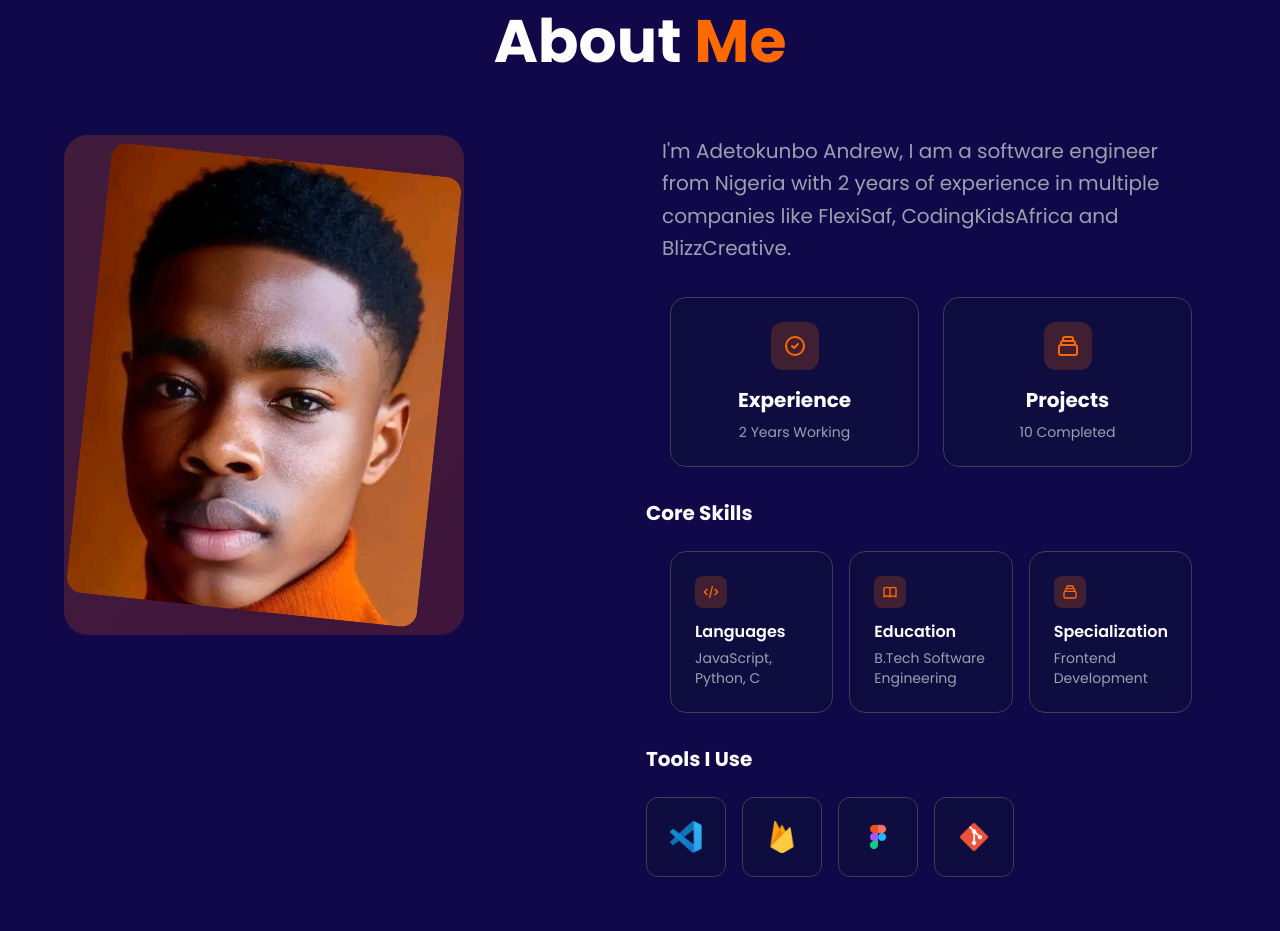
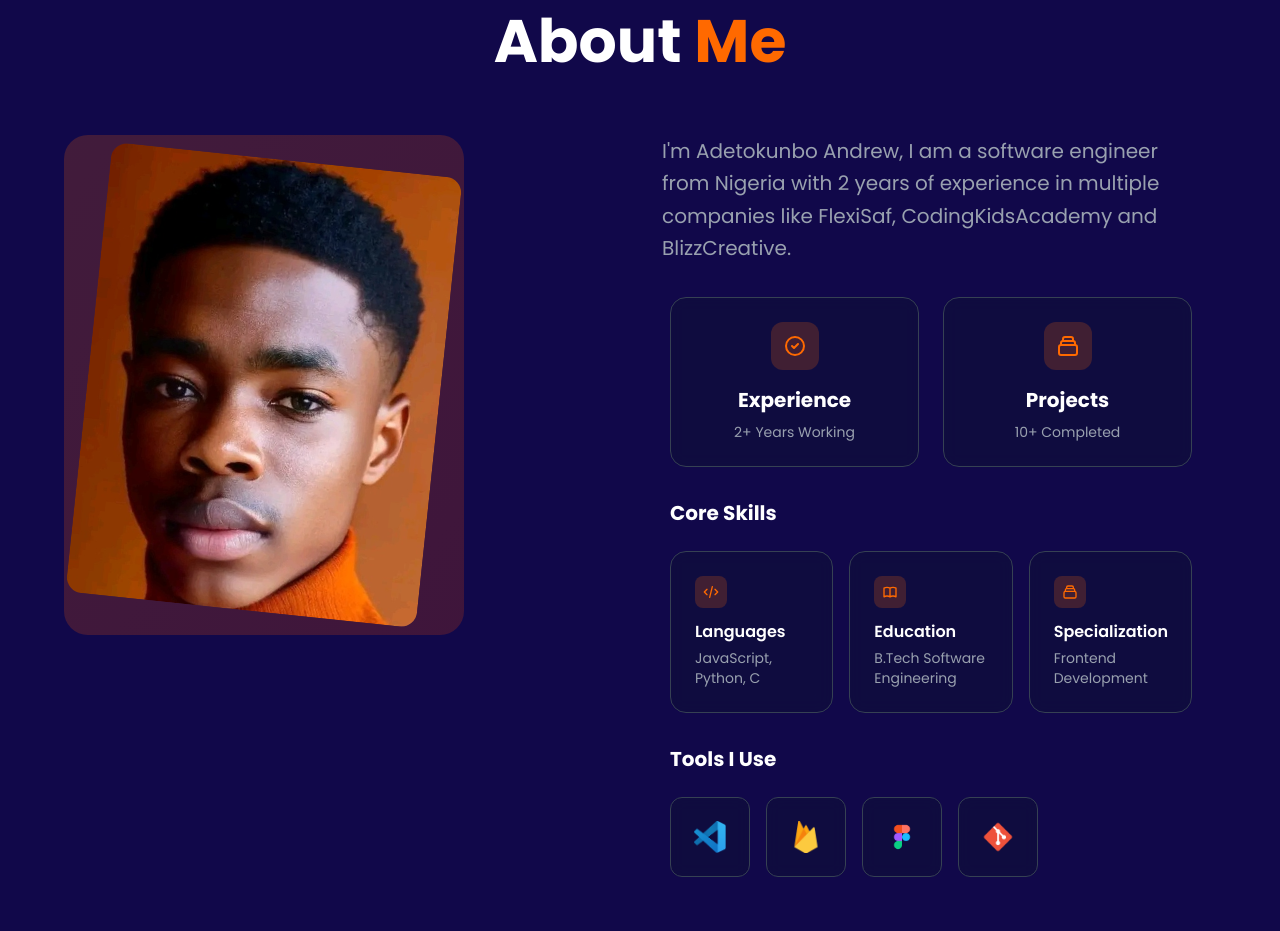
Before and after one commit to BusandCode/BusandCode, a Next.js app: page / in a window 1280 px wide. Shown: the part 820-1751 px from the top of the page. Built offline with nearby package versions, Linux system fonts and the light colour scheme.

Commit message:
Changes to mywork component

```diff
--- a/components/About.jsx
+++ b/components/About.jsx
@@ -38,7 +38,7 @@ const About = () => {
 
           <p className='text-[18px] md:text-[20px] text-gray-400 leading-relaxed px-4'>
            I'm Adetokunbo Andrew, I am a software engineer from Nigeria with 2 years of experience in multiple
-          companies like FlexiSaf, CodingKidsAfrica and BlizzCreative.
+          companies like FlexiSaf, CodingKidsAcademy and BlizzCreative.
         </p>
             </div>
 
@@ -60,7 +60,7 @@ const About = () => {
                     Experience
                   </h4>
                   <p className='text-gray-400 text-sm'>
-                    2 Years Working
+                    2+ Years Working
                   </p>
                 </div>
               </div>
@@ -83,17 +83,17 @@ const About = () => {
                     Projects
                   </h4>
                   <p className='text-gray-400 text-sm'>
-                    10 Completed
+                    10+ Completed
                   </p>
                 </div>
               </div>
             </div>
 
             {/* Skills Grid */}
-            <div className='space-y-6'>
+            <div className='space-y-6 flex px-6 flex-col items-start justify-center'>
               <h3 className='text-white text-xl font-bold'>Core Skills</h3>
 
-              <div className='grid grid-cols-1 md:grid-cols-2 lg:grid-cols-3 gap-4 px-6'>
+              <div className='grid grid-cols-1 md:grid-cols-2 lg:grid-cols-3 gap-4'>
                 <div className='bg-gray-900/30 backdrop-blur-sm
               border-gray-700
               rounded-2xl p-6
@@ -172,7 +172,7 @@ const About = () => {
             </div>
 
             {/* Tools Section */}
-            <div className='space-y-6'>
+            <div className='space-y-6 flex px-6 flex-col items-start'>
               <h3 className='text-white text-xl font-bold'>Tools I Use</h3>
 
               <div className='flex flex-wrap gap-4'>
--- a/components/MyWorks.jsx
+++ b/components/MyWorks.jsx
@@ -11,7 +11,8 @@ const portfolioData = [
     category: "Web Development",
     github: "https://github.com/BusandCode/DailyLoad",
     demo: "https://daily-load.vercel.app/",
-    description: "A personal task tracker"
+    description: "A personal task tracker",
+    stack:["Nextjs", "Tailwindcss", "Firebase"]
   },
   {
     id: 2,
@@ -20,7 +21,9 @@ const portfolioData = [
     category: "Web Development",
     github: "https://github.com/BusandCode/yotomi-supermarket",
     demo: "https://yotomi-supermarket.vercel.app/",
-    description: "A supermarket to buy food"
+    description: "E-commerce platform for supermarket",
+    stack:["Nextjs", "Tailwindcss", "Firebase"]
+
   },
   {
     id: 3,
@@ -29,7 +32,9 @@ const portfolioData = [
     category: "Web Development",
     github: "https://github.com/BusandCode/travel-guide",
     demo: "https://travel-guide-blush-seven.vercel.app/",
-    description: "Interactive travel guide application"
+    description: "Interactive travel guide application",
+    stack:["Nextjs", "Tailwindcss", "Firebase"]
+
   },
   {
     id: 4,
@@ -38,16 +43,20 @@ const portfolioData = [
     category: "Web Development",
     github: "https://github.com/AndrewToks/yotomi-supermarket",
     demo: "https://yotomi-supermarket.vercel.app/",
-    description: "E-commerce platform for supermarket"
+    description: "E-commerce platform for supermarket",
+    stack:["Nextjs", "Tailwindcss", "Firebase"]
+
   },
   {
     id: 5,
-    title: "ReadEvolve",
-    image: "/travel.jpg",
+    title: "BMI Calculator",
+    image: "/bmi.jpg",
     category: "Web Development",
-    github: "https://github.com/AndrewToks/read-evolve",
-    demo: "https://read-evolve.vercel.app/",
-    description: "Reading platform for book enthusiasts"
+    github: "https://github.com/BusandCode/bmi-calculator",
+    demo: "https://bmi-calculator-lake-one.vercel.app/",
+    description: "BMI is a screening tool that calculates the ratio of your weight to your height squared. ",
+    stack:["ReactJs", "CSS"]
+
   },
   {
     id: 6,
@@ -56,7 +65,9 @@ const portfolioData = [
     category: "Web Development",
     github: "https://github.com/AndrewToks/travel-guide",
     demo: "https://travel-guide-demo.vercel.app/",
-    description: "Interactive travel guide application"
+    description: "Interactive travel guide application",
+    stack:["Nextjs", "Tailwindcss", "Firebase"]
+
   }
 ]
 
@@ -172,9 +183,24 @@ const MyWorks = () => {
           <p className="text-orange-500 text-sm font-medium mb-3">
             {item.category}
           </p>
-          <p className="text-gray-400 text-sm leading-relaxed">
+          <p className="text-gray-400 text-sm leading-relaxed mb-4">
             {item.description}
           </p>
+
+          {/* Technology Stack Tags - Same styling as Services */}
+          <div className='flex flex-wrap gap-2 mb-4'>
+            {item.stack.map((tech, index) => (
+              <span
+                key={index}
+                className='px-3 py-1 text-xs rounded-full border border-orange-500/20
+                         bg-orange-500/10 text-orange-300
+                         group-hover:bg-orange-500/20 group-hover:text-orange-200
+                         transition-all duration-300'
+              >
+                {tech}
+              </span>
+            ))}
+          </div>
         </div>
 
         {/* Action Buttons */}
```
Also changed, not shown: public/bmi.jpg (added).
